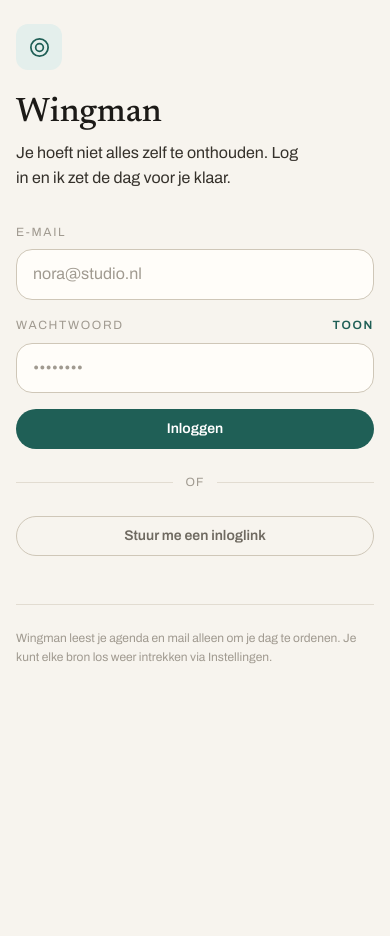
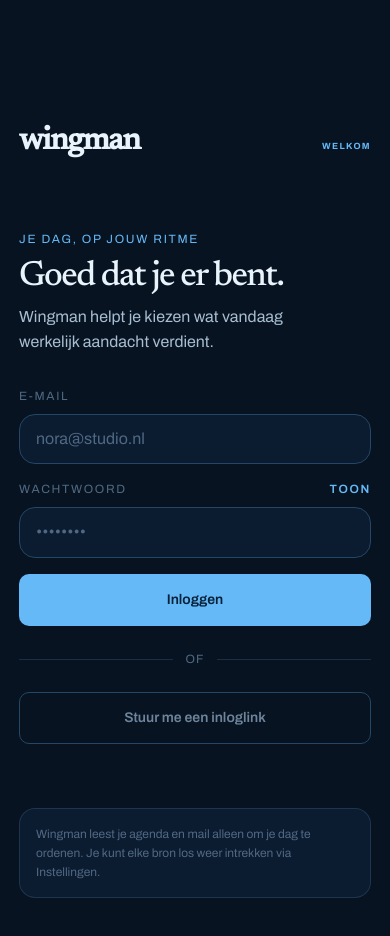
Before and after one commit to Timmenpimm/wingman-pa-webapp, a Next.js app: page /inloggen in a window 390 px wide. Shown: the top 936 px of the page. Before the commit the page ends 844 px from the top, so only its background shows below. Built offline with nearby package versions, Linux system fonts and the light colour scheme.

Commit message:
Redesign Wingman mobile app chrome

```diff
--- /dev/null
+++ b/opencode.json
@@ -0,0 +1,4 @@
+{
+  "$schema": "https://opencode.ai/config.json",
+  "instructions": ["CLAUDE.md", "DESIGN_REFERENCE.md"]
+}
--- a/src/app/(app)/page.tsx
+++ b/src/app/(app)/page.tsx
@@ -38,9 +38,8 @@
     <>
       <p className="eyebrow">{formatDayLong(new Date())}</p>
 
-      {/* De frog-titel is de grootste tekst, maar niet de paginatitel: op een
-          dag zonder frog zou de pagina dan helemaal geen h1 hebben. */}
-      <h1 className="sr-only">Vandaag</h1>
+      <h1 className="day-title">Goedemorgen.</h1>
+      <p className="lede day-title__lede">Begin klein; kies wat vandaag echt verschil maakt.</p>
 
       {/* Wie de poort voorbij is maar de reeks niet uitliep, ziet hier één
           regel — geen tweede onboarding, alleen de weg terug. Hij verdwijnt
--- a/src/app/globals.css
+++ b/src/app/globals.css
@@ -66,7 +66,7 @@
   width: 100%;
   max-width: var(--page-max);
   margin: 0 auto;
-  padding: var(--s-5) var(--s-4) var(--s-8);
+  padding: var(--s-5) var(--s-4) calc(var(--s-8) + 4.75rem + env(safe-area-inset-bottom));
   flex: 1;
 }
 
@@ -79,9 +79,8 @@
 /* Header ---------------------------------------------------------------- */
 
 .masthead {
-  border-bottom: 1px solid var(--rule);
-  background: color-mix(in srgb, var(--paper) 88%, transparent);
-  backdrop-filter: saturate(1.1) blur(6px);
+  background: color-mix(in srgb, var(--paper) 92%, transparent);
+  backdrop-filter: blur(10px);
   position: sticky;
   top: 0;
   z-index: 10;
@@ -90,28 +89,19 @@
 .masthead__inner {
   max-width: var(--page-max);
   margin: 0 auto;
-  padding: var(--s-3) var(--s-4);
+  padding: calc(var(--s-4) + env(safe-area-inset-top)) var(--s-4) var(--s-3);
   display: flex;
-  align-items: baseline;
+  align-items: center;
   gap: var(--s-4);
 }
 
 .wordmark {
   font-family: var(--font-serif);
-  font-weight: var(--w-medium);
-  font-size: var(--t-lg);
-  letter-spacing: -0.01em;
+  font-weight: var(--w-bold);
+  font-size: 2rem;
+  letter-spacing: -0.04em;
   color: var(--ink);
   text-decoration: none;
-}
-
-.wordmark span {
-  font-family: var(--font-sans);
-  color: var(--ink-faint);
-  font-size: var(--t-xs);
-  letter-spacing: 0.14em;
-  text-transform: uppercase;
-  margin-left: var(--s-2);
 }
 
 .masthead__date {
@@ -124,16 +114,18 @@
   margin-left: auto;
   display: inline-flex;
   align-items: center;
-  gap: var(--s-2);
   border: 1px solid var(--rule);
-  background: var(--paper-raised);
-  border-radius: var(--r-pill);
-  padding: var(--s-1) var(--s-3);
-  font-size: var(--t-xs);
+  background: color-mix(in srgb, var(--paper-raised) 88%, transparent);
+  border-radius: 10px;
+  width: 2rem;
+  height: 2rem;
+  justify-content: center;
   color: var(--ink-muted);
   text-decoration: none;
   transition: border-color var(--dur) var(--ease), color var(--dur) var(--ease);
 }
+
+.masthead__search svg { width: 1rem; height: 1rem; fill: none; stroke: currentColor; stroke-width: 1.7; }
 
 .masthead__search:hover {
   color: var(--ink);
@@ -146,10 +138,13 @@
   /* Hoogte als variabele: elementen die boven de navigatie moeten dokken
      (zie .loose-actions) hebben deze waarde nodig, en twee losse getallen
      lopen bij de eerste wijziging uit elkaar. */
-  --nav-h: calc(2.625rem + env(safe-area-inset-bottom));
+  --nav-h: calc(3.75rem + env(safe-area-inset-bottom));
   border-top: 1px solid var(--rule);
-  background: var(--paper);
-  position: sticky;
+  background: color-mix(in srgb, var(--paper) 95%, transparent);
+  backdrop-filter: blur(12px);
+  position: fixed;
+  left: 0;
+  right: 0;
   bottom: 0;
   z-index: 10;
 }
@@ -167,8 +162,10 @@
 }
 
 .nav a {
-  flex: 1 0 auto;
-  text-align: center;
+  flex: 1;
+  display: grid;
+  place-items: center;
+  min-height: var(--nav-h);
   padding: var(--s-3) var(--s-3) calc(var(--s-3) + env(safe-area-inset-bottom));
   font-family: var(--font-sans);
   font-weight: var(--w-medium);
@@ -176,10 +173,8 @@
   letter-spacing: 0.02em;
   color: var(--ink-muted);
   text-decoration: none;
-  white-space: nowrap;
-  border-top: 2px solid transparent;
-  margin-top: -1px;
-  transition: color var(--dur) var(--ease), border-color var(--dur) var(--ease);
+  border: 0;
+  transition: color var(--dur) var(--ease), background var(--dur) var(--ease), transform var(--dur) var(--ease);
 }
 
 .nav a:hover {
@@ -188,8 +183,11 @@
 
 .nav a[aria-current="page"] {
   color: var(--accent);
-  border-top-color: var(--accent);
+  background: var(--accent-soft);
 }
+
+.nav a:active { transform: scale(0.94); }
+.nav__icon { width: 1.25rem; height: 1.25rem; fill: none; stroke: currentColor; stroke-width: 1.65; stroke-linecap: round; stroke-linejoin: round; }
 
 /* ---------- Tekstblokken ---------------------------------------------- */
 
@@ -231,6 +229,16 @@
   max-width: var(--measure);
 }
 
+.day-title {
+  margin-top: var(--s-1);
+  font-size: var(--t-xl);
+  letter-spacing: -0.045em;
+}
+
+.day-title__lede {
+  margin-top: var(--s-2);
+}
+
 .muted {
   color: var(--ink-muted);
 }
@@ -240,16 +248,14 @@
   color: var(--ink-muted);
 }
 
-/* ---------- Frog --------------------------------------------------------
-   Groen-getint kaartoppervlak (bron: #111a13 op #101312), altijd aan — de
-   "afgehandeld"-status verdiept de tint, niet andersom (§9.4/regel 8). */
+/* ---------- Frog -------------------------------------------------------- */
 
 .frog {
-  background: color-mix(in srgb, var(--accent) 8%, var(--paper-raised));
-  border: 1px solid color-mix(in srgb, var(--accent) 22%, var(--rule));
+  background: color-mix(in srgb, var(--accent) 14%, var(--paper-raised));
+  border: 1px solid color-mix(in srgb, var(--accent) 32%, var(--rule));
   border-radius: var(--r-lg);
   box-shadow: var(--shadow-frog);
-  padding: var(--s-6) var(--s-5);
+  padding: var(--s-5);
   margin-top: var(--s-4);
 }
 
@@ -270,7 +276,7 @@
 .frog__title {
   font-family: var(--font-serif);
   font-weight: var(--w-medium);
-  font-size: var(--t-xl);
+  font-size: clamp(2rem, 9vw, var(--t-xl));
   line-height: var(--lh-tight);
   color: var(--ink);
   margin: 0;
@@ -325,7 +331,7 @@
   align-items: center;
   justify-content: center;
   gap: var(--s-2);
-  border-radius: var(--r-pill);
+  border-radius: 10px;
   border: 1px solid transparent;
   padding: var(--s-3) var(--s-5);
   font-size: var(--t-sm);
@@ -340,6 +346,18 @@
   background: var(--accent-strong);
   color: var(--accent-on-strong);
 }
+
+/* Grote, duidelijke keuzes horen op telefoonbreedte thuis. Compacte primaire
+   acties in een rij blijven bewust compact; alleen de besluitmomenten vullen
+   de beschikbare ruimte. */
+.login__submit,
+.wizard__actions .btn--primary,
+.wizard__connect .btn--primary {
+  width: 100%;
+  min-height: 3.25rem;
+}
+
+.btn--primary:active { transform: scale(0.98); }
 
 .btn--primary:hover {
   background: var(--accent-strong-hover);
@@ -554,6 +572,12 @@
   border-radius: var(--r-md);
   padding: var(--s-4);
   box-shadow: var(--shadow-card);
+}
+
+/* De referenties gebruiken vooral losstaande panelen. De generieke kaart
+   krijgt daarom hetzelfde rustige ritme als de grotere schermkaarten. */
+.cards > .card {
+  padding: var(--s-5);
 }
 
 .cards {
@@ -775,39 +799,24 @@
    scrollen — een spoor dat je moet wegvegen om te zien waar je bent, is geen
    spoor. */
 .trail {
-  display: flex;
-  flex-wrap: wrap;
-  gap: var(--s-2) var(--s-4);
+  display: grid;
+  grid-template-columns: repeat(4, 1fr);
+  gap: var(--s-2);
   list-style: none;
   margin: var(--s-5) 0 0;
-  padding: 0 0 var(--s-4);
-  border-bottom: 1px solid var(--rule);
-  font-size: var(--t-xs);
-  letter-spacing: 0.14em;
-  text-transform: uppercase;
+  padding: 0;
+  border: 0;
+  font-size: 0;
 }
 
 .trail__item {
-  color: var(--ink-faint);
+  height: 3px;
+  border-radius: var(--r-pill);
+  background: var(--rule-strong);
 }
 
-.trail__item a {
-  color: inherit;
-  text-decoration: none;
-}
-
-.trail__item a:hover {
-  color: var(--ink-body);
-}
-
-.trail__item[data-done="true"]::before {
-  content: "✓ ";
-  color: var(--accent);
-}
-
-.trail__item[data-current="true"] {
-  color: var(--ink);
-}
+.trail__item[data-done="true"],
+.trail__item[data-current="true"] { background: var(--accent); }
 
 /* De permissievraag. Radio's en geen keuzemenu: alle vier de opties horen
    tegelijk zichtbaar te zijn met wat ze betekenen, want de vraag "wat mag ik
@@ -1256,26 +1265,44 @@
    voor de foutmelding — nooit rood, zie tokens.css). */
 
 .login {
-  max-width: 26rem;
+  width: min(100%, 22rem);
   margin: 0 auto;
   display: flex;
   flex-direction: column;
+  padding-top: clamp(2.5rem, 11vh, 6.5rem);
 }
 
-.login__mark {
-  display: inline-flex;
-  align-items: center;
-  justify-content: center;
-  width: 46px;
-  height: 46px;
-  border-radius: var(--r-sm);
-  background: var(--accent-soft);
+.login__brand {
+  display: flex;
+  justify-content: space-between;
+  align-items: baseline;
+  margin-bottom: var(--s-8);
+  color: var(--ink);
+}
+
+.login__brand span {
+  font-family: var(--font-serif);
+  font-size: 2rem;
+  font-weight: var(--w-bold);
+  letter-spacing: -0.04em;
+}
+
+.login__brand small {
   color: var(--accent);
-  margin-bottom: var(--s-5);
+  font-size: 0.56rem;
+  font-weight: var(--w-bold);
+  letter-spacing: 0.15em;
+  text-transform: uppercase;
+}
+
+.login__eyebrow {
+  color: var(--accent);
+  margin-bottom: var(--s-2);
 }
 
 .login__title {
-  font-size: var(--t-2xl);
+  font-size: clamp(2rem, 9vw, 2.5rem);
+  letter-spacing: -0.045em;
   margin-bottom: var(--s-2);
 }
 
@@ -1367,9 +1394,11 @@
 }
 
 .login__notice {
-  margin-top: var(--s-7);
-  padding-top: var(--s-5);
-  border-top: 1px solid var(--rule);
+  margin-top: var(--s-8);
+  padding: var(--s-4);
+  border: 1px solid var(--rule);
+  border-radius: var(--r-md);
+  background: var(--paper-raised);
   font-size: var(--t-xs);
   line-height: var(--lh-body);
   color: var(--ink-faint);
--- a/src/app/inloggen/page.tsx
+++ b/src/app/inloggen/page.tsx
@@ -28,25 +28,11 @@
 
   return (
     <div className="login">
-      <span className="login__mark" aria-hidden="true">
-        <svg
-          width="23"
-          height="23"
-          viewBox="0 0 24 24"
-          fill="none"
-          stroke="currentColor"
-          strokeWidth="1.8"
-          strokeLinecap="round"
-          strokeLinejoin="round"
-        >
-          <circle cx="12" cy="12" r="9" />
-          <circle cx="12" cy="12" r="4" />
-        </svg>
-      </span>
-
-      <h1 className="login__title">Wingman</h1>
+      <div className="login__brand"><span>wingman</span><small>welkom</small></div>
+      <p className="eyebrow login__eyebrow">Je dag, op jouw ritme</p>
+      <h1 className="login__title">Goed dat je er bent.</h1>
       <p className="lede login__lede">
-        Je hoeft niet alles zelf te onthouden. Log in en ik zet de dag voor je klaar.
+        Wingman helpt je kiezen wat vandaag werkelijk aandacht verdient.
       </p>
 
       {linkExpired && (
--- a/src/app/layout.tsx
+++ b/src/app/layout.tsx
@@ -30,10 +30,7 @@
 };
 
 export const viewport: Viewport = {
-  themeColor: [
-    { media: "(prefers-color-scheme: light)", color: "#f7f4ee" },
-    { media: "(prefers-color-scheme: dark)", color: "#080a09" },
-  ],
+  themeColor: "#071321",
   width: "device-width",
   initialScale: 1,
   viewportFit: "cover",
--- a/src/app/tokens.css
+++ b/src/app/tokens.css
@@ -1,7 +1,7 @@
 /* Wingman — design tokens
  *
- * Bron: design-reference/Wingman-v2.dc.html. Donker is het hoofdthema:
- * grond #080a09, tekst #eceae6, één accentgroen (#8ed081, hover #b3e0a8),
+ * Bron: DESIGN_REFERENCE.md. Donker marineblauw is het enige thema:
+ * grond #071321, tekst #e9f3fc, één hemelblauw accent (#66b9f7),
  * amber als enige tweede signaalkleur — nooit rood-alarm over de UI.
  * Newsreader (serif, koppen) + Archivo (sans, interface), basis 15px/1.55.
  *
@@ -18,29 +18,29 @@
   color-scheme: dark;
 
   /* --- Kleur: grond & inkt (donker, hoofdthema) ------------------------ */
-  --paper: #080a09; /* grond */
-  --paper-raised: #101312; /* kaarten, rijen, velden */
-  --paper-sunk: #141a17; /* warme kaart: notice, coach */
-  --ink: #eceae6;
-  --ink-body: rgba(236, 234, 230, 0.85);
-  --ink-muted: rgba(236, 234, 230, 0.6);
-  --ink-faint: rgba(236, 234, 230, 0.45);
-  --rule: rgba(236, 234, 230, 0.09);
-  --rule-strong: rgba(236, 234, 230, 0.16);
+  --paper: #071321; /* grond */
+  --paper-raised: #0b1b30; /* kaarten, rijen, velden */
+  --paper-sunk: #0d2139; /* coach, notice */
+  --ink: #e9f3fc;
+  --ink-body: #a8bdd0;
+  --ink-muted: #6e849b;
+  --ink-faint: #506982;
+  --rule: rgba(104, 157, 201, 0.2);
+  --rule-strong: #244765;
 
-  /* Eén accent. Groen alleen op de primaire actie en op bevestiging. */
-  --accent: #8ed081; /* label, link, checkmark, focus */
-  --accent-hover: #b3e0a8;
-  --accent-ink: #b3e0a8; /* tekst op een zachte accent-vlak */
-  --accent-strong: #8ab377; /* vulling primaire knop */
-  --accent-strong-hover: #9cc389;
-  --accent-strong-active: #78a066;
-  --accent-on-strong: #0b0d0c; /* tekst op de gevulde primaire knop */
-  --accent-soft: rgba(142, 208, 129, 0.14);
+  /* Eén accent. Blauw alleen op primaire actie, selectie en bevestiging. */
+  --accent: #66b9f7;
+  --accent-hover: #8dceff;
+  --accent-ink: #bce3ff;
+  --accent-strong: #66b9f7;
+  --accent-strong-hover: #8dceff;
+  --accent-strong-active: #4aa5e9;
+  --accent-on-strong: #062039;
+  --accent-soft: rgba(102, 185, 247, 0.14);
 
   /* Signaal — amber, bewust niet rood. "Dit vraagt aandacht", nooit alarm. */
-  --signal: #d9a441;
-  --signal-soft: rgba(217, 164, 65, 0.12);
+  --signal: #d7a850;
+  --signal-soft: rgba(215, 168, 80, 0.12);
 
   /* --- Typografie ------------------------------------------------------ */
   --font-mono: ui-monospace, "SF Mono", Menlo, monospace;
@@ -52,8 +52,8 @@
   --t-base: 0.9375rem; /* 15 — lopende tekst */
   --t-md: 1rem; /* 16 — invoer, intro-tekst, coach */
   --t-lg: 1.375rem; /* 22 — sectiekop */
-  --t-xl: 1.75rem; /* 28 — frog mobiel */
-  --t-2xl: 2.125rem; /* 34 — frog desktop */
+  --t-xl: 2.375rem; /* 38 — schermtitels en frog mobiel */
+  --t-2xl: 3rem; /* 48 — frog desktop */
 
   --lh-tight: 1.15;
   --lh-snug: 1.35;
@@ -86,7 +86,7 @@
   /* Kaarten op donker zijn vlak (rand, geen glow) — zo staat het ook in het
      bronbestand: alleen het telefoonframe zelf heeft een schaduw. */
   --shadow-card: none;
-  --shadow-frog: 0 20px 48px rgba(0, 0, 0, 0.35);
+  --shadow-frog: 0 20px 48px rgba(0, 12, 29, 0.28);
 
   --measure: 62ch; /* leesbreedte */
   --page-max: 40rem;
@@ -96,38 +96,6 @@
   --dur: 220ms;
 }
 
-/* Licht is de tweede variant, niet het hoofdthema — zelfde tokens, warme
-   papierwaarden in plaats van grond/inkt. */
-@media (prefers-color-scheme: light) {
-  :root {
-    color-scheme: light;
-    --paper: #f7f4ee;
-    --paper-raised: #fffdf9;
-    --paper-sunk: #f0ece3;
-    --ink: #1c1a17;
-    --ink-body: #35312b;
-    --ink-muted: #6f6a61;
-    --ink-faint: #a09a90;
-    --rule: #e2dcd1;
-    --rule-strong: #cfc7b8;
-
-    --accent: #1f5f56;
-    --accent-hover: #16443d;
-    --accent-ink: #143f39;
-    --accent-strong: #1f5f56;
-    --accent-strong-hover: #16443d;
-    --accent-strong-active: #123330;
-    --accent-on-strong: #fff;
-    --accent-soft: #e4efec;
-
-    --signal: #8a6a2f;
-    --signal-soft: #f3ece0;
-
-    --shadow-card: 0 1px 2px rgba(28, 26, 23, 0.04), 0 8px 24px rgba(28, 26, 23, 0.05);
-    --shadow-frog: 0 2px 4px rgba(28, 26, 23, 0.05), 0 16px 40px rgba(28, 26, 23, 0.07);
-  }
-}
-
 @media (prefers-reduced-motion: reduce) {
   :root {
     --dur: 1ms;
--- a/src/components/Masthead.tsx
+++ b/src/components/Masthead.tsx
@@ -18,10 +18,14 @@
     <header className="masthead">
       <div className="masthead__inner">
         <Link href="/" className="wordmark">
-          Wingman<span>werktitel</span>
+          wingman
         </Link>
-        <Link href="/graaf" className="masthead__search">
-          Vraag je graaf
+        <Link href="/graaf" className="masthead__search" aria-label="Vraag je graaf">
+          <svg viewBox="0 0 24 24" aria-hidden="true">
+            <circle cx="11" cy="11" r="5.5" />
+            <path d="m16 16 4 4" />
+          </svg>
+          <span className="sr-only">Vraag je graaf</span>
         </Link>
       </div>
     </header>
```
Also changed, not shown: src/components/Nav.tsx (+22 -9 lines), 2 other files (tests, documents, lock files or other folders).
